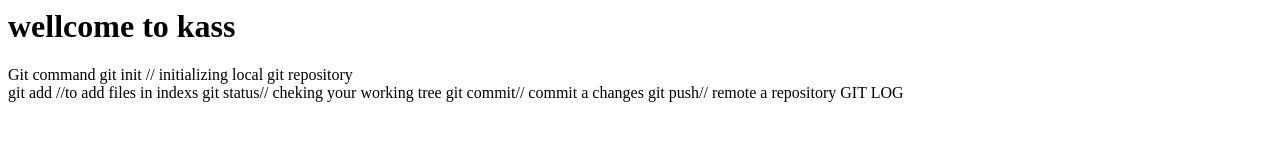
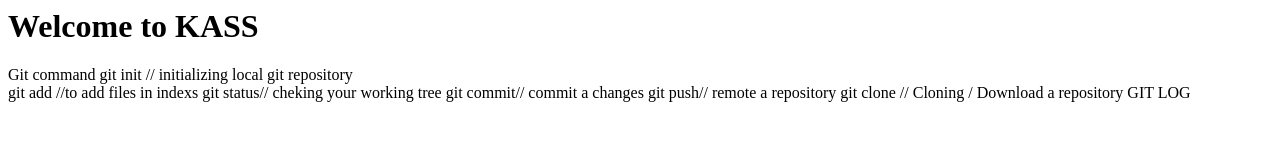
Before and after one commit to peacekedy/gitappsample, a plain HTML site: page index.html in a window 1280 px wide. Drawn offline with Linux system fonts and the light colour scheme.

Commit message:
Index page revamp

```diff
--- a/index.html
+++ b/index.html
@@ -3,14 +3,14 @@
         <title>my school</title>
     </head>
     <body>
-        <h1>wellcome to kass</h1>
+        <h1>Welcome to KASS</h1>
           Git command
           git init // initializing local git repository<br>
           git add //to add files in indexs
           git status// cheking your working tree
           git commit// commit a changes
           git push// remote a repository
-
+          git clone // Cloning / Download a repository
           GIT LOG
         </body>
     </html>
```
